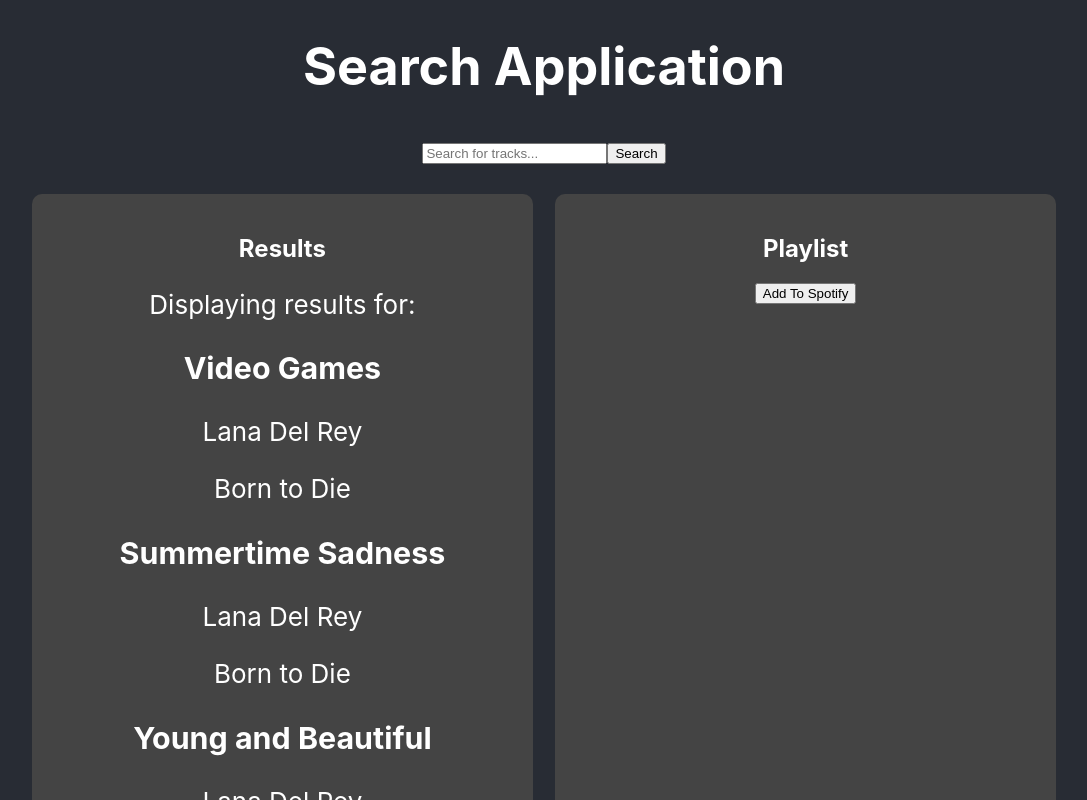
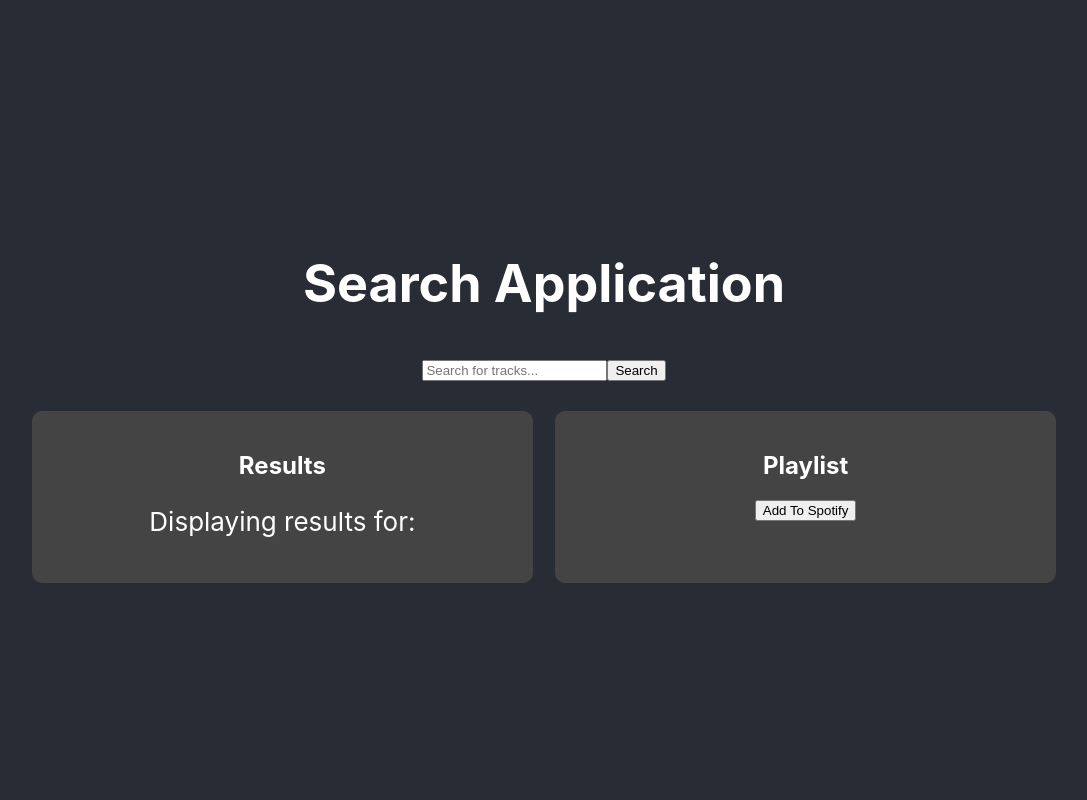
Before and after one commit to ashafer98/CodeAcademy, a React (Create React App) app in the folder my-jammmin/: page / in a window 1280 px wide. Shown: the top 800 px of the page, without its empty margins (96-1183 px from the left). Built offline with nearby package versions, Linux system fonts and the light colour scheme.

Commit message:
songs now display on search

```diff
--- a/my-jammmin/src/components/App/App.js
+++ b/my-jammmin/src/components/App/App.js
@@ -6,14 +6,14 @@ import Playlist from '../Playlist/Playlist';
 
 function App() {
   const [searchTerm, setSearchTerm] = useState('');
-  const [playlist, setPlaylist] = useState([
+  const [playlist, setPlaylist] = useState([]); // Empty playlist until search is done
+  const [allTracks] = useState([
     { name: 'Video Games', artist: 'Lana Del Rey', album: 'Born to Die' },
     { name: 'Summertime Sadness', artist: 'Lana Del Rey', album: 'Born to Die' },
     { name: 'Young and Beautiful', artist: 'Lana Del Rey', album: 'Born to Die' },
     { name: 'Love', artist: 'Lana Del Rey', album: 'Lust for Life' },
     { name: 'West Coast', artist: 'Lana Del Rey', album: 'Ultraviolence' },
     { name: 'Sad Girl', artist: 'Lana Del Rey', album: 'Norman Fucking Rockwell' },
-
     { name: 'Float On', artist: 'Modest Mouse', album: 'Good News for People Who Love Bad News' },
     { name: 'Dashboard', artist: 'Modest Mouse', album: 'We Were Dead Before the Ship Even Sank' },
     { name: 'Ocean Breathes Salty', artist: 'Modest Mouse', album: 'Good News for People Who Love Bad News' },
@@ -22,10 +22,14 @@ function App() {
     { name: 'Neverending Math Equation', artist: 'Modest Mouse', album: 'The Lonesome Crowded West' },
   ]);
 
-
   const handleSearch = () => {
     console.log('Searching for:', searchTerm);
-    // Here, you can perform search-related actions like filtering the playlist.
+    // Filter tracks based on the search term (you can adjust this to your needs)
+    const filteredTracks = allTracks.filter(track =>
+      track.name.toLowerCase().includes(searchTerm.toLowerCase()) ||
+      track.artist.toLowerCase().includes(searchTerm.toLowerCase())
+    );
+    setPlaylist(filteredTracks); // Update playlist with search results
   };
 
   return (
@@ -34,8 +38,8 @@ function App() {
         <h1>Search Application</h1>
         <SearchBar searchTerm={searchTerm} setSearchTerm={setSearchTerm} handleSearch={handleSearch} />
         <div className="containers">
-          <SearchResults searchTerm={searchTerm} playlist={playlist} /> {/* Pass playlist to SearchResults */}
-          <Playlist  />
+          <SearchResults searchTerm={searchTerm} playlist={playlist} /> {/* Pass playlist */}
+          <Playlist playlist={playlist} />
         </div>
       </header>
     </div>
```
